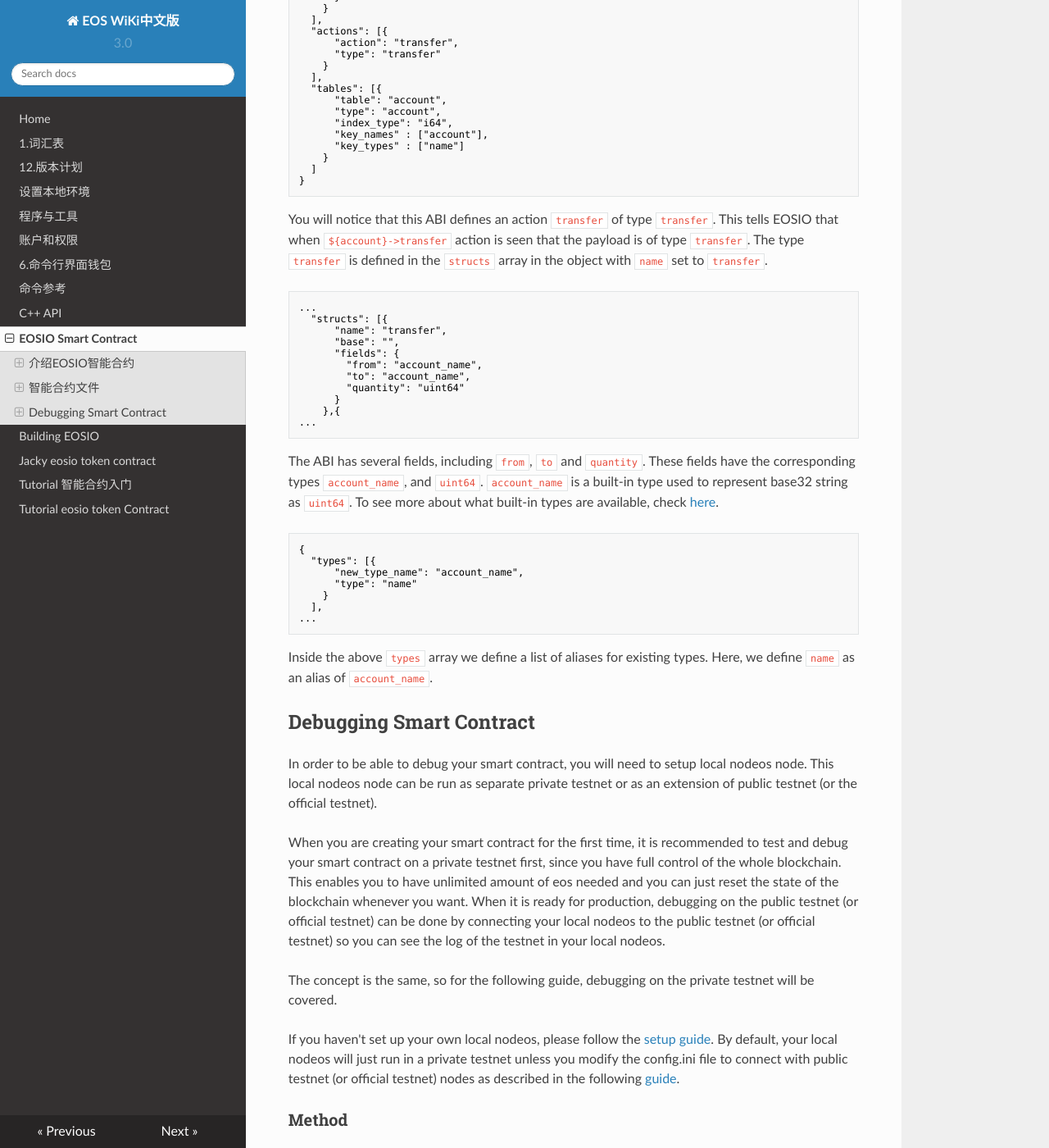
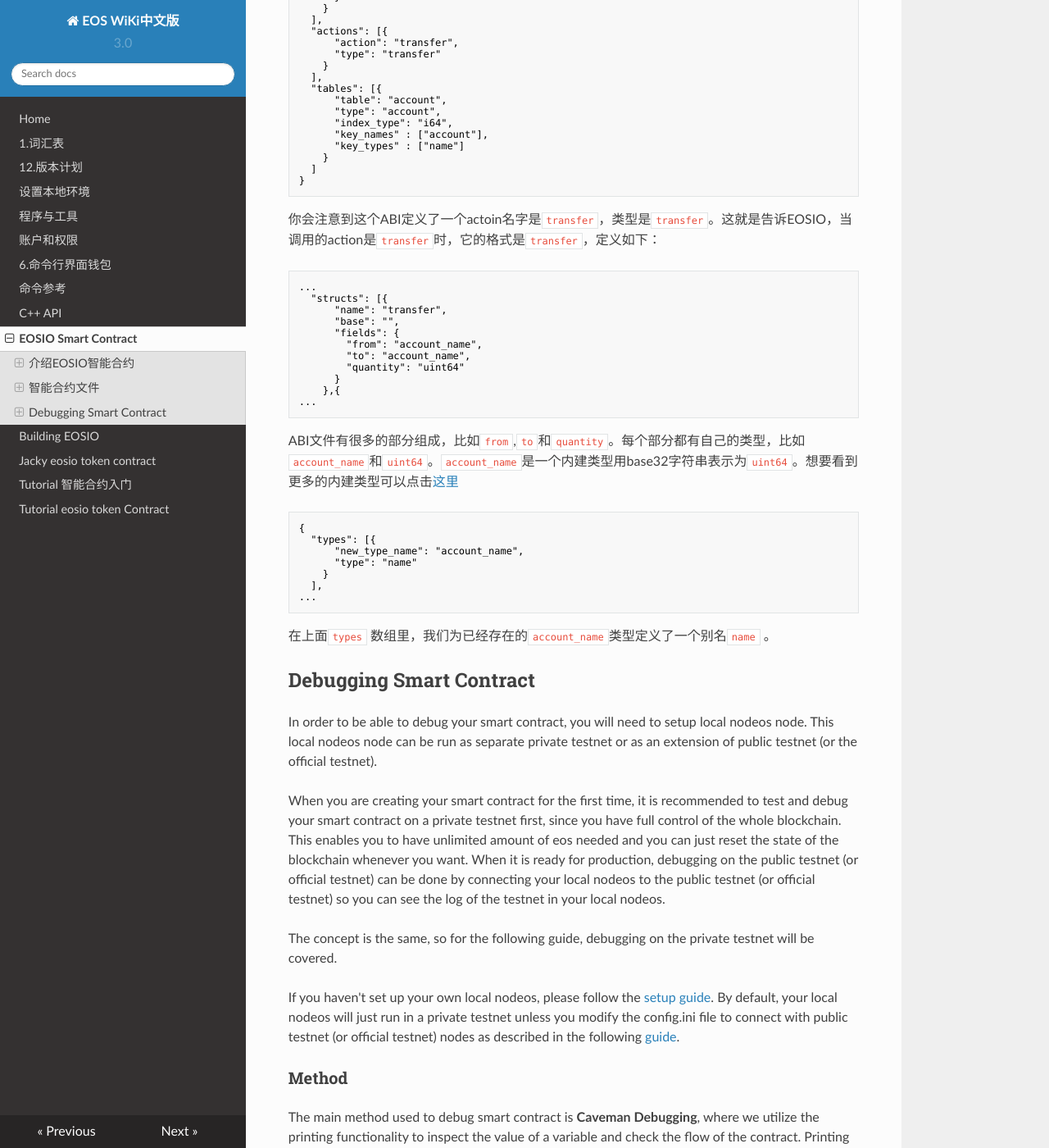
Before and after one commit to eostea/eos-wiki, an MkDocs documentation site: the page built from docs/9.智能合约.md, in a window 1280 px wide and 1400 px high, scrolled down 5443 px. Shown: the whole window at 82% size. Built offline with MkDocs 1.6.1, drawn with Linux system fonts in a browser that asks for light colours; nearby versions of some CDN libraries; some of the changed text lies outside the part shown.

Commit message:
Update 9.智能合约.md

````diff
--- a/docs/9.智能合约.md
+++ b/docs/9.智能合约.md
@@ -236,7 +236,7 @@ ABI可以通过`.hpp`文件用`eosiocpp`生成。
 $ eosiocpp -g ${contract}.abi ${contract}.hpp
 ```
 
-下面这个例子说明了一个ABI文件的框架：
+下面这个例子展示了一个ABI文件的框架：
 
 ```base
 {
@@ -278,7 +278,8 @@ $ eosiocpp -g ${contract}.abi ${contract}.hpp
 }
 ```
 
-You will notice that this ABI defines an action `transfer` of type `transfer`. This tells EOSIO that when `${account}->transfer` action is seen that the payload is of type `transfer`. The type `transfer` is defined in the `structs` array in the object with `name` set to `transfer`.
+你会注意到这个ABI定义了一个actoin名字是`transfer`，类型是`transfer`。这就是告诉EOSIO，当调用的action是`transfer`时，它的格式是`transfer`，定义如下：
+
 
 ```base
 ...
@@ -294,7 +295,8 @@ You will notice that this ABI defines an action `transfer` of type `transfer`. T
 ...
 ```
 
-The ABI has several fields, including `from`, `to` and `quantity`. These fields have the corresponding types `account_name`, and `uint64`. `account_name` is a built-in type used to represent base32 string as `uint64`. To see more about what built-in types are available, check [here](https://github.com/EOSIO/eos/blob/master/libraries/chain/contracts/abi_serializer.cpp).
+ABI文件有很多的部分组成，比如`from`,`to`和`quantity`。每个部分都有自己的类型，比如`account_name`和`uint64`。`account_name`是一个内建类型用base32字符串表示为`uint64`。想要看到更多的内建类型可以点击[这里](https://github.com/EOSIO/eos/blob/master/libraries/chain/contracts/abi_serializer.cpp)
+
 
 ```base
 {
@@ -305,8 +307,7 @@ The ABI has several fields, including `from`, `to` and `quantity`. These fields
   ],
 ...
 ```
-
-Inside the above `types` array we define a list of aliases for existing types. Here, we define `name` as an alias of `account_name`.
+在上面`types` 数组里，我们为已经存在的`account_name`类型定义了一个别名`name` 。
 
 ## Debugging Smart Contract
 
````
